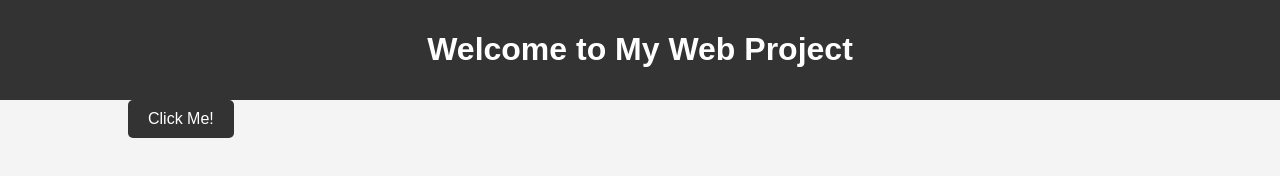
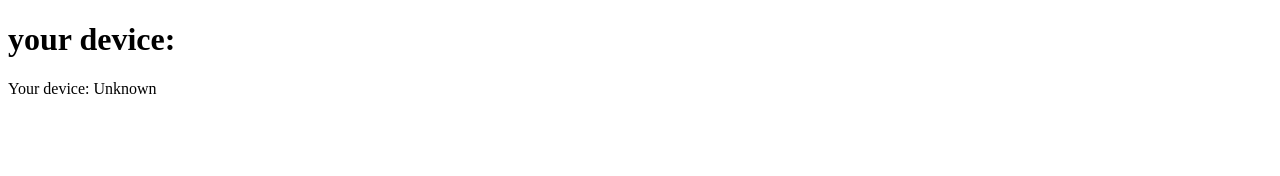
Before and after one commit to simon8456/Random-number-generator2025, a plain HTML site: page index.html in a window 1280 px wide. Drawn offline with Linux system fonts and the light colour scheme; no server answers.

Commit message:
Popis změn

```diff
--- a/index.html
+++ b/index.html
@@ -1,19 +1,13 @@
 <!DOCTYPE html>
-<html lang="en">
+<html>
 <head>
     <meta charset="UTF-8">
     <meta name="viewport" content="width=device-width, initial-scale=1.0">
-    <title>My Web Project</title>
-    <link rel="stylesheet" href="style.css">
+    <title>your device shower</title>
+    <script src="script.js" defer></script>
 </head>
 <body>
-    <header>
-        <h1>Welcome to My Web Project</h1>
-    </header>
-    <div class="container">
-        <button>Click Me!</button>
-        <!-- The paragraph to display the click count will be added by the script -->
-    </div>
-    <script src="script.js"></script>
+    <h1>your device:</h1>
+    <p id = "device"></p>
 </body>
 </html>
--- a/script.js
+++ b/script.js
@@ -1,20 +1,13 @@
-document.addEventListener('DOMContentLoaded', () => {
-    const button = document.querySelector('button');
-    const countDisplay = document.createElement('p');
-    document.body.appendChild(countDisplay);
+function GetDevice(){
+  if (navigator.userAgent.match(/Android/i)) {
+    return "Android";
+  } else if (navigator.userAgent.match(/iPhone/i)) {
+    return "iPhone";
+  } else if (navigator.userAgent.match(/iPad/i)) {
+    return "iPad";
+  } else {
+    return "Unknown";
+  }
+}
 
-    // Fetch the current click count from the server
-    fetch('/click-count')
-        .then(response => response.json())
-        .then(data => {
-            countDisplay.textContent = `Button clicked ${data.count} times`;
-        });
-
-    button.addEventListener('click', () => {
-        fetch('/increment-click', { method: 'POST' })
-            .then(response => response.json())
-            .then(data => {
-                countDisplay.textContent = `Button clicked ${data.count} times`;
-            });
-    });
-});
+document.getElementById("device").textContent = "Your device: " + GetDevice();
--- a/style.css
+++ /dev/null
@@ -1,34 +0,0 @@
-body {
-    font-family: Arial, sans-serif;
-    margin: 0;
-    padding: 0;
-    background-color: #f4f4f4;
-}
-
-header {
-    background-color: #333;
-    color: #fff;
-    padding: 10px 0;
-    text-align: center;
-}
-
-.container {
-    width: 80%;
-    margin: auto;
-    overflow: hidden;
-}
-
-button {
-    display: inline-block;
-    padding: 10px 20px;
-    font-size: 16px;
-    cursor: pointer;
-    background-color: #333;
-    color: #fff;
-    border: none;
-    border-radius: 5px;
-}
-
-button:hover {
-    background-color: #555;
-}
```
Also changed, not shown: server.js (deleted, +0 -30 lines).
